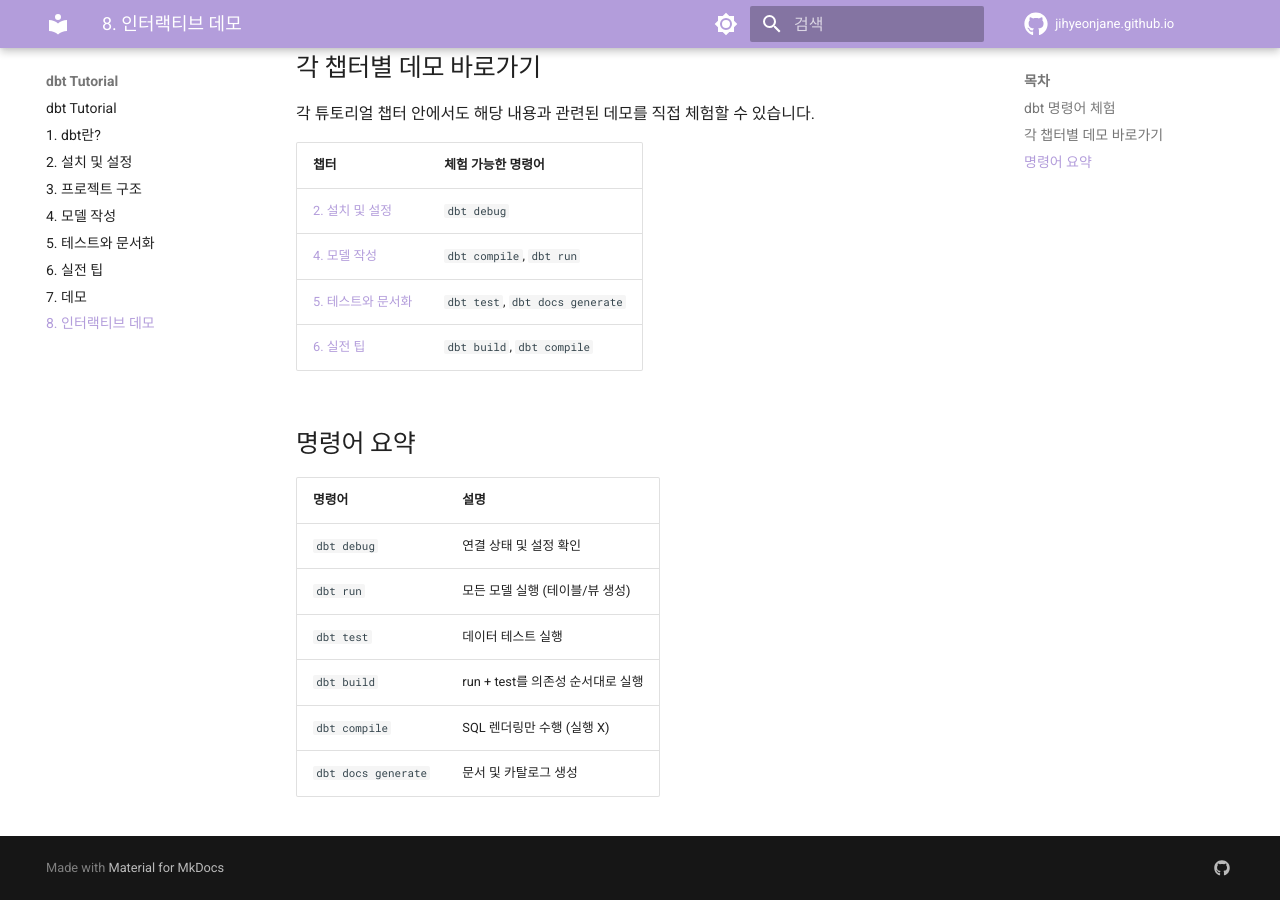
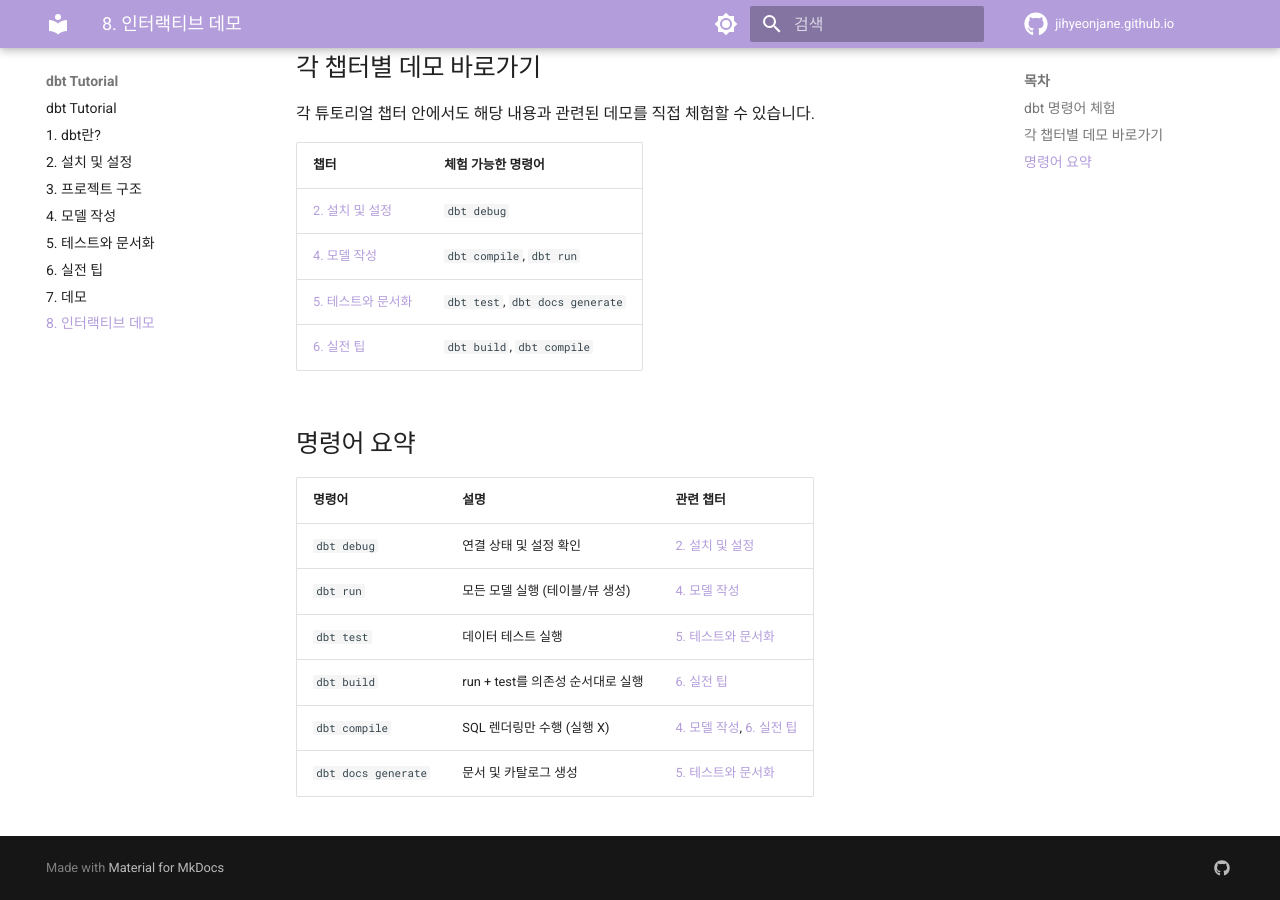
Before and after one commit to jihyeonjane/jihyeonjane.github.io, an MkDocs documentation site: the page built from docs/dbt-tutorial/08-interactive-demo.md, in a window 1280 px wide and 900 px high, scrolled down 779 px. Built offline with MkDocs 1.6.1 and Material for MkDocs 9.7.7, drawn with Linux system fonts in a browser that asks for light colours; comment, search, counter and statistics services are not loaded.

Commit message:
인터랙티브 데모 명령어 요약에 관련 챕터 링크 추가
Co-Authored-By: Claude Opus 4.6 (1M context) <noreply@anthropic.com>

```diff
--- a/docs/dbt-tutorial/08-interactive-demo.md
+++ b/docs/dbt-tutorial/08-interactive-demo.md
@@ -42,11 +42,11 @@
 
 ## 명령어 요약
 
-| 명령어 | 설명 |
-|--------|------|
-| `dbt debug` | 연결 상태 및 설정 확인 |
-| `dbt run` | 모든 모델 실행 (테이블/뷰 생성) |
-| `dbt test` | 데이터 테스트 실행 |
-| `dbt build` | run + test를 의존성 순서대로 실행 |
-| `dbt compile` | SQL 렌더링만 수행 (실행 X) |
-| `dbt docs generate` | 문서 및 카탈로그 생성 |
+| 명령어 | 설명 | 관련 챕터 |
+|--------|------|----------|
+| `dbt debug` | 연결 상태 및 설정 확인 | [2. 설치 및 설정](02-setup.md#연결-테스트) |
+| `dbt run` | 모든 모델 실행 (테이블/뷰 생성) | [4. 모델 작성](04-models.md#주요-dbt-명령어) |
+| `dbt test` | 데이터 테스트 실행 | [5. 테스트와 문서화](05-tests-and-docs.md#테스트-실행) |
+| `dbt build` | run + test를 의존성 순서대로 실행 | [6. 실전 팁](06-tips.md#개발-워크플로우) |
+| `dbt compile` | SQL 렌더링만 수행 (실행 X) | [4. 모델 작성](04-models.md), [6. 실전 팁](06-tips.md#디버깅-팁) |
+| `dbt docs generate` | 문서 및 카탈로그 생성 | [5. 테스트와 문서화](05-tests-and-docs.md#문서-사이트-생성) |
```
